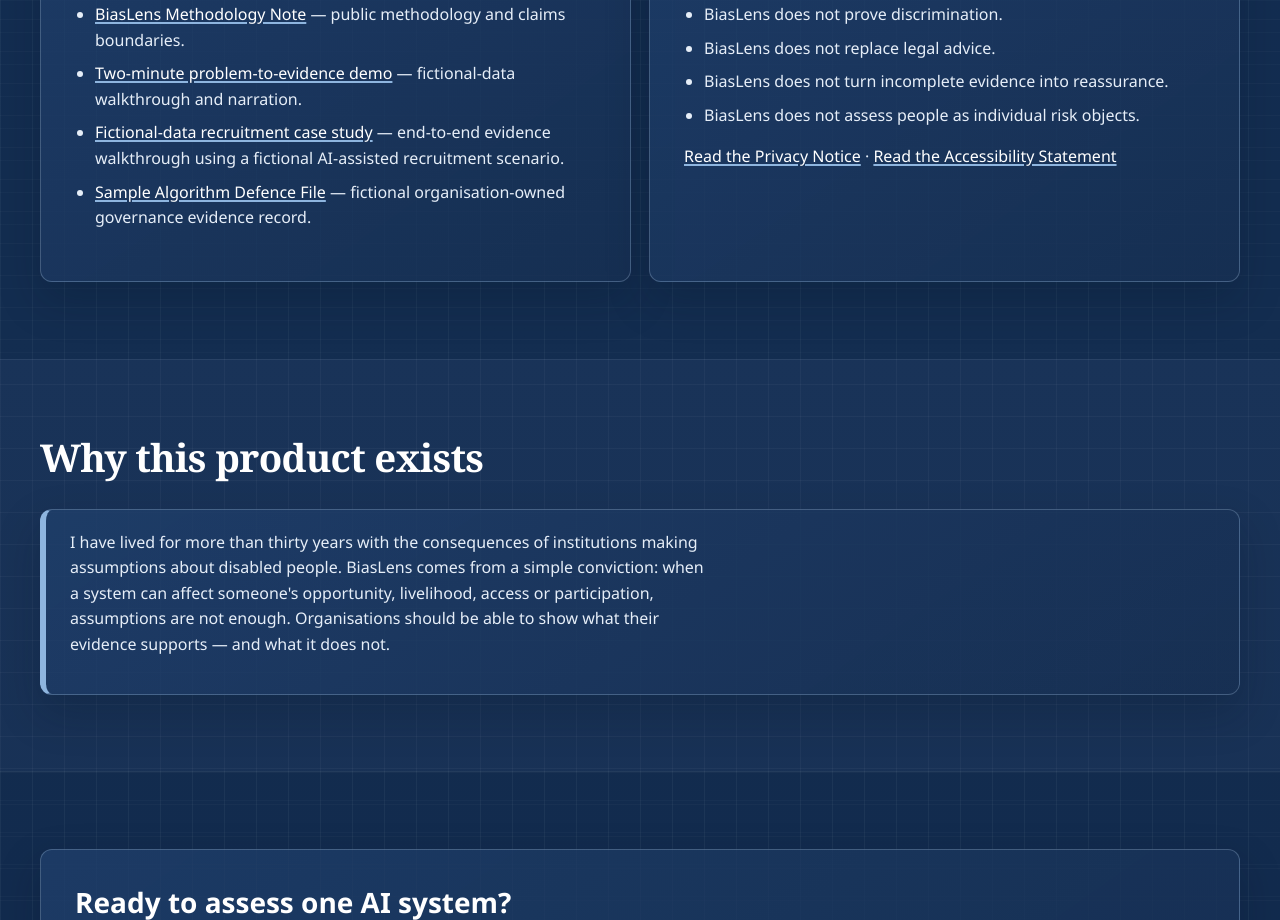
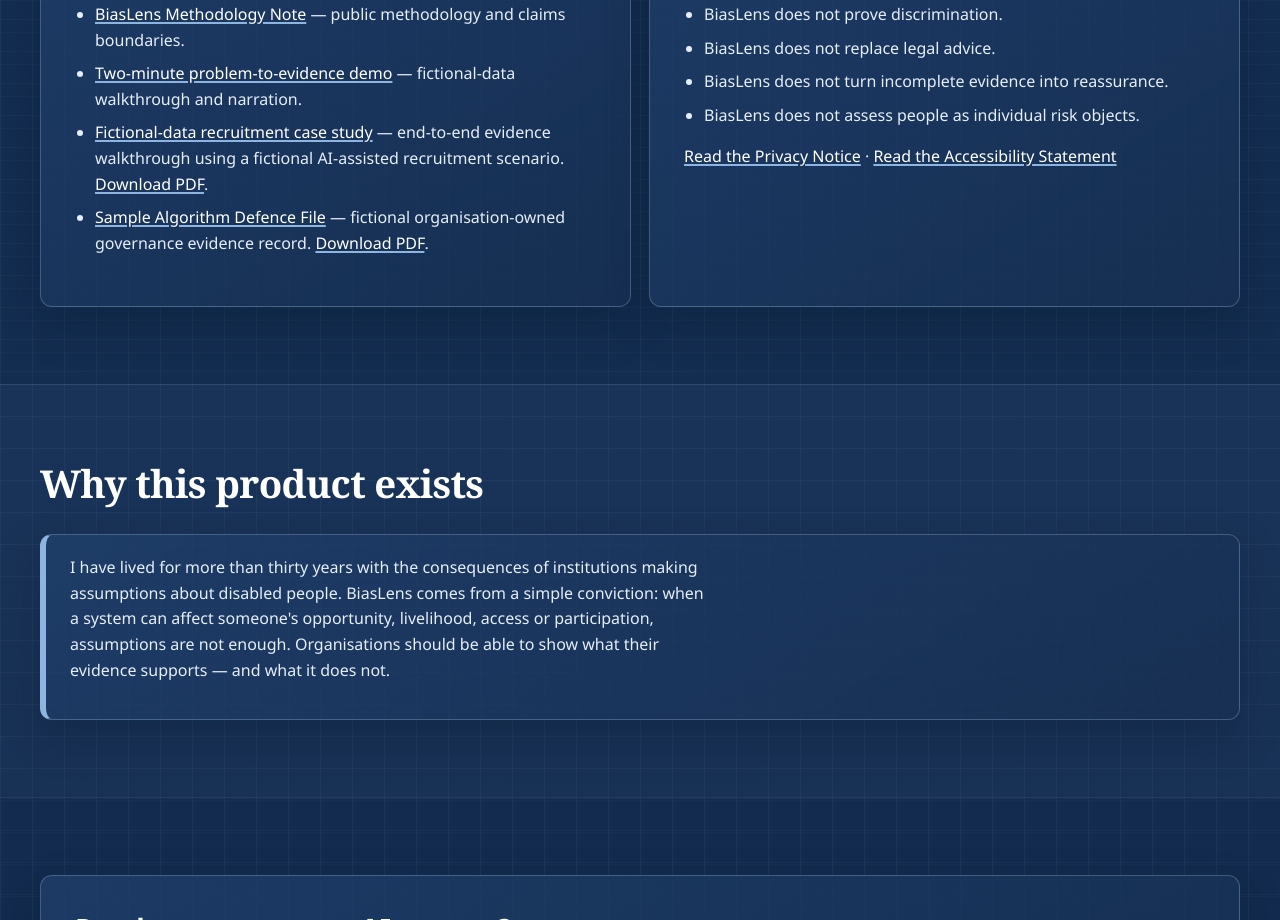
Before and after one commit to laggiesfl/BiasLens-Full-Platform, a Next.js app: page / in a window 1280 px wide. Shown: the part 5920-6840 px from the top of the page. Built offline with nearby package versions, Linux system fonts and the light colour scheme.

Commit message:
feat: surface public proof PDF downloads on landing page

```diff
--- a/src/app/page.tsx
+++ b/src/app/page.tsx
@@ -1,5 +1,6 @@
 import Link from "next/link";
 import { PublicHeader } from "@/components/public/PublicHeader";
+import { PUBLIC_PROOF_DOWNLOADS } from "@/lib/export/publicProofPdfs";
 
 const offers = [
   {
@@ -233,8 +234,12 @@
                 <ul>
                   <li><Link href="/methodology">BiasLens Methodology Note</Link> — public methodology and claims boundaries.</li>
                   <li><Link href="/demo">Two-minute problem-to-evidence demo</Link> — fictional-data walkthrough and narration.</li>
-                  <li><Link href="/case-study/recruitment">Fictional-data recruitment case study</Link> — end-to-end evidence walkthrough using a fictional AI-assisted recruitment scenario.</li>
-                  <li><Link href="/algorithm-defence-file">Sample Algorithm Defence File</Link> — fictional organisation-owned governance evidence record.</li>
+                  <li>
+                    <Link href="/case-study/recruitment">Fictional-data recruitment case study</Link> — end-to-end evidence walkthrough using a fictional AI-assisted recruitment scenario. <a href={PUBLIC_PROOF_DOWNLOADS.recruitment.href} download={PUBLIC_PROOF_DOWNLOADS.recruitment.filename}>Download PDF</a>.
+                  </li>
+                  <li>
+                    <Link href="/algorithm-defence-file">Sample Algorithm Defence File</Link> — fictional organisation-owned governance evidence record. <a href={PUBLIC_PROOF_DOWNLOADS.algorithmDefenceFile.href} download={PUBLIC_PROOF_DOWNLOADS.algorithmDefenceFile.filename}>Download PDF</a>.
+                  </li>
                 </ul>
               </article>
               <article className="public-card">
```
